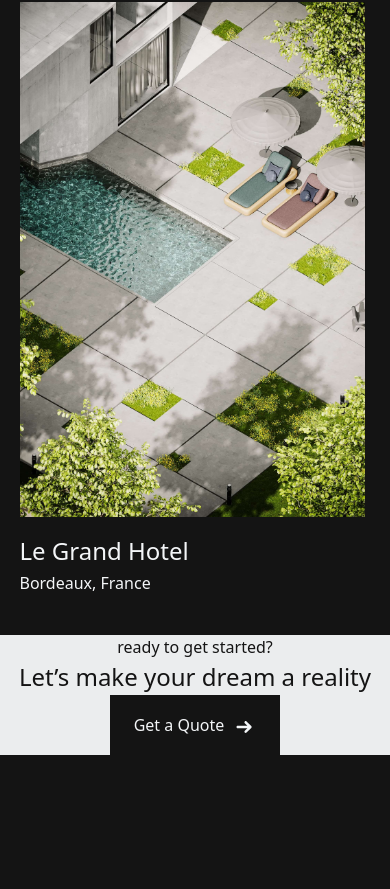
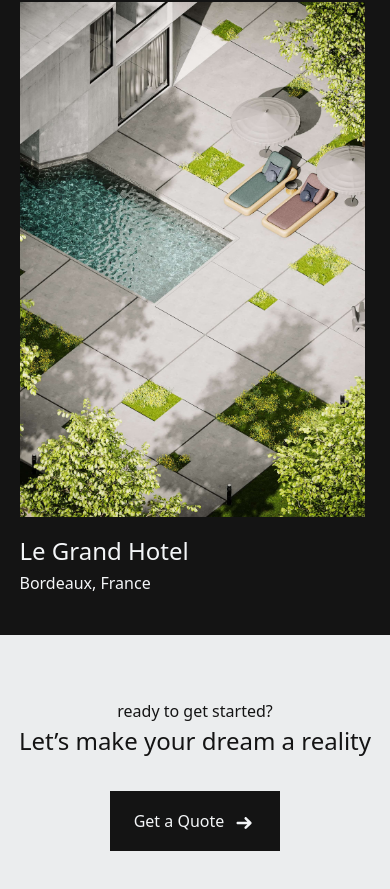
Before and after one commit to Mahred1/parallax, a Next.js app: page / in a window 390 px wide. Shown: the part 1504-2393 px from the top of the page. Before the commit the page ends 2259 px from the top, so only its background shows below. Built offline with nearby package versions, Linux system fonts and the light colour scheme.

Commit message:
finished styling and making responsive - quote section

```diff
--- a/app/page.tsx
+++ b/app/page.tsx
@@ -100,12 +100,14 @@ export default function Page() {
       </section>
 
       {/* Quote Section */}
-    <section className="bg-off-grey flex-center">
-      <div className="flex-center-col">
-        <h5>ready to get started?</h5>
-        <h4>Let’s make your dream a reality</h4>
-         {/* cta */}
-          <div className="flex items-center gap-2 bg-off-black px-6 md:px-8 max-w-fit h-15 md:h-18 lg:h-20 font-bold text-off-white">
+      <section className="bg-off-grey flex-center py-16 px-3 md:py-24 lg:py-27">
+        <div className="flex-center-col gap-8 md:gap-10 lg:gap-13 ">
+          <div className="flex-center-col md:gap-1  lg:gap-3  ">
+            <h5 className="md:text-xl" >ready to get started?</h5>
+            <h4 className="sm:text-3xl md:text-4xl lg:text-5xl">Let’s make your dream a reality</h4>
+          </div>
+          {/* cta */}
+          <div className="flex items-center gap-2 bg-off-black px-6 md:px-9 max-w-fit h-15 md:h-15 lg:h-15 font-bold text-off-white">
             <button>Get a Quote</button>
             <svg
               className="mt-1"
@@ -121,8 +123,8 @@ export default function Page() {
               />
             </svg>
           </div>
-      </div>
-    </section>
+        </div>
+      </section>
     </main>
   );
 }
```
